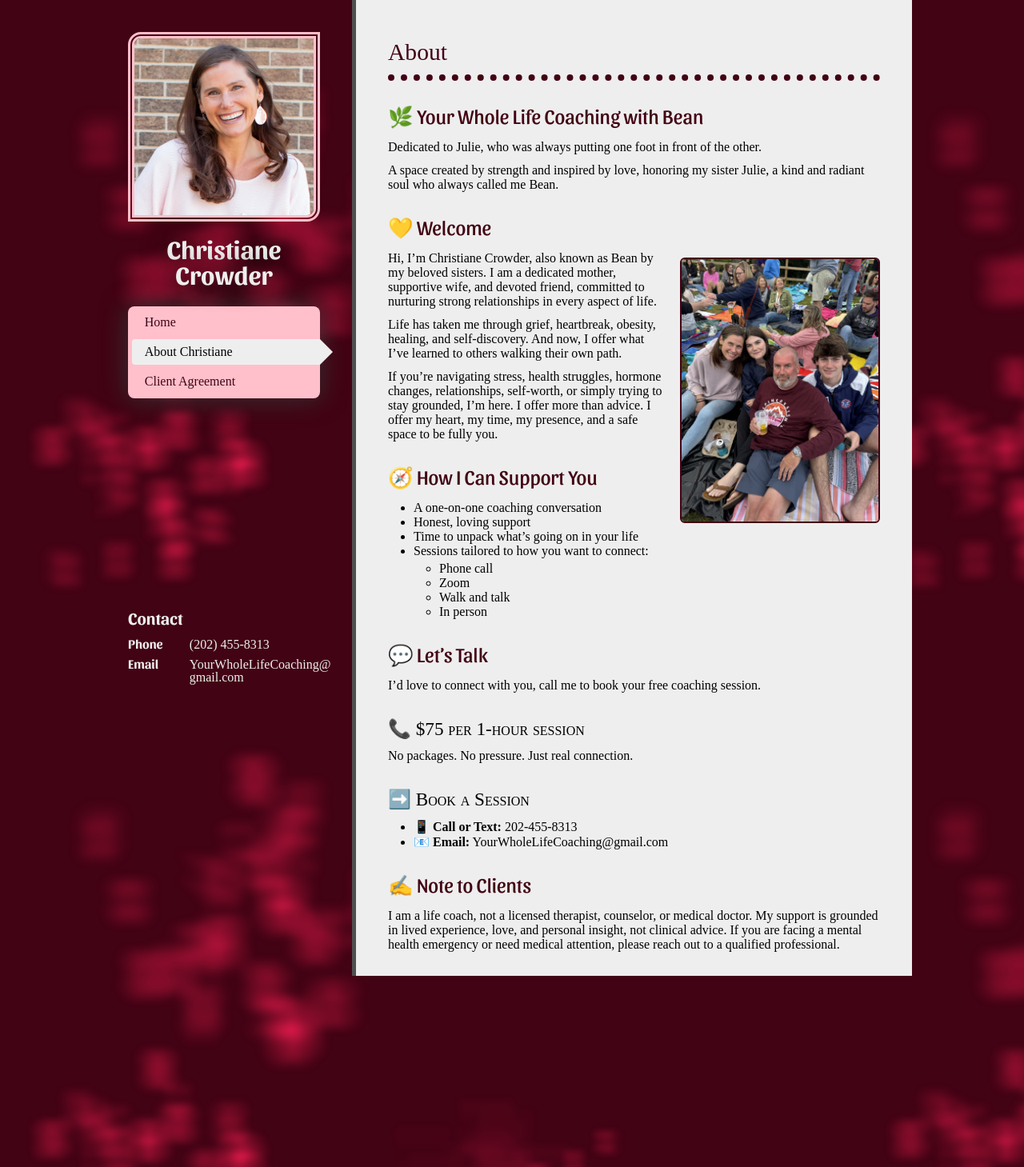
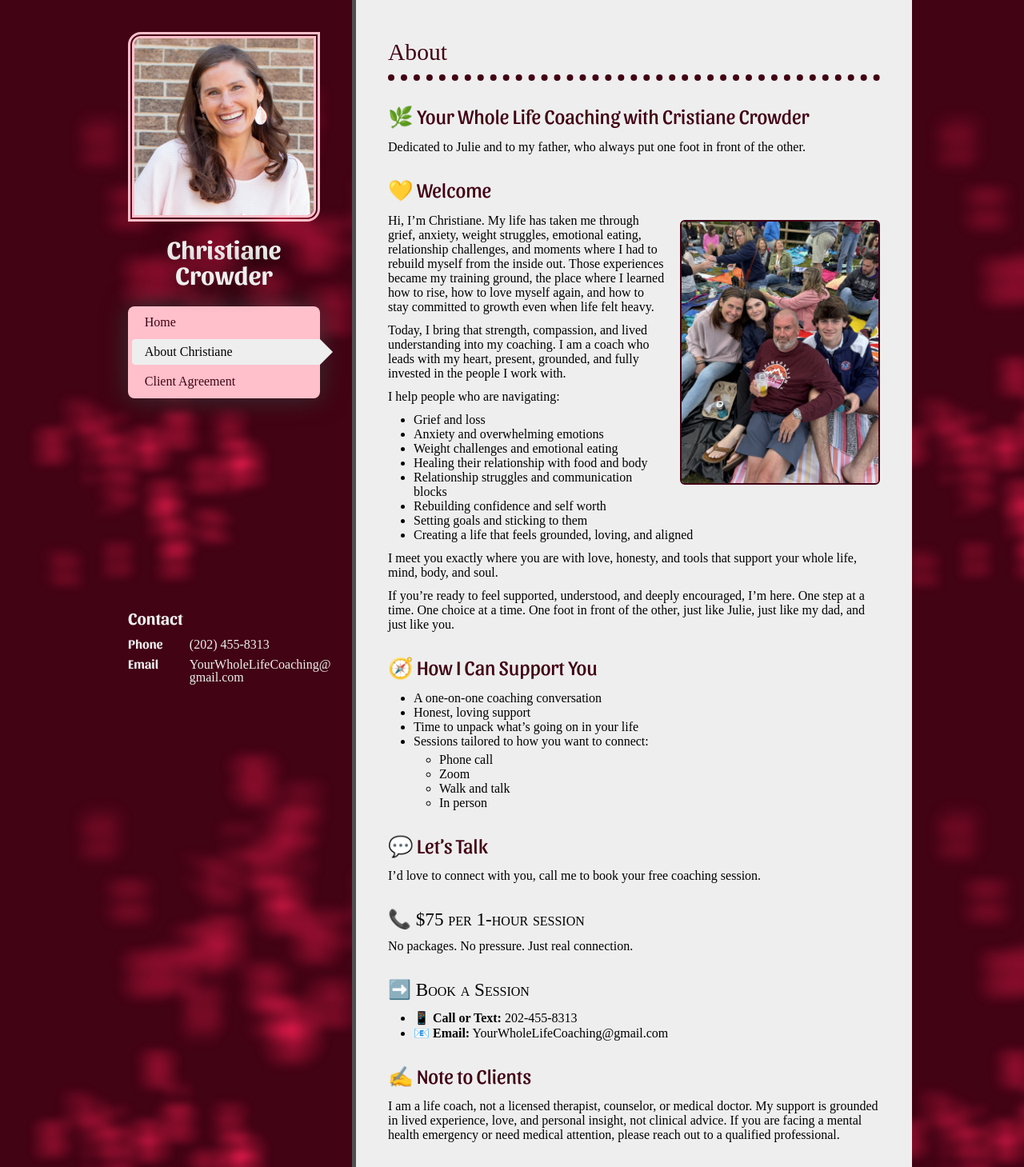
Before and after one commit to bean-crowder/bean-crowder.github.io, a Jekyll site: the page built from about.markdown, in a window 1280 px wide. Shown: the whole page at 80% size. Built offline with Jekyll 4.4.1, drawn with Linux system fonts in a browser that asks for light colours.

Commit message:
Update about text

```diff
--- a/about.markdown
+++ b/about.markdown
@@ -4,21 +4,32 @@ title: About
 permalink: /about/
 ---
 
-## 🌿 Your Whole Life Coaching with Bean
-Dedicated to Julie, who was always putting one foot in front of the other.
-
-A space created by strength and inspired by love, honoring my sister Julie, a kind and radiant soul who always called me Bean.
+## 🌿 Your Whole Life Coaching with Cristiane Crowder
+Dedicated to Julie and to my father, who always put one foot in front of the other.
 
 
 ## 💛 Welcome
 ![Family picnic photo](/assets/images/family.jpg)
 
-Hi, I’m Christiane Crowder, also known as Bean by my beloved sisters. I am a dedicated mother, supportive wife, and devoted friend, committed to nurturing strong relationships in every aspect of life.
+Hi, I’m Christiane. My life has taken me through grief, anxiety, weight struggles, emotional eating, relationship challenges, and moments where I had to rebuild myself from the inside out. Those experiences became my training ground, the place where I learned how to rise, how to love myself again, and how to stay committed to growth even when life felt heavy.
 
-Life has taken me through grief, heartbreak, obesity, healing, and self-discovery. And now, I offer what I’ve learned to others walking their own path.
+Today, I bring that strength, compassion, and lived understanding into my coaching.
+I am a coach who leads with my heart, present, grounded, and fully invested in the people I work with.
 
-If you're navigating stress, health struggles, hormone changes, relationships, self-worth, or simply trying to stay grounded, I’m here.
-I offer more than advice. I offer my heart, my time, my presence, and a safe space to be fully you.
+I help people who are navigating:
+- Grief and loss
+- Anxiety and overwhelming emotions
+- Weight challenges and emotional eating
+- Healing their relationship with food and body
+- Relationship struggles and communication blocks
+- Rebuilding confidence and self worth
+- Setting goals and sticking to them
+- Creating a life that feels grounded, loving, and aligned
+
+I meet you exactly where you are with love, honesty, and tools that support your whole life, mind, body, and soul.
+
+If you’re ready to feel supported, understood, and deeply encouraged, I’m here.
+One step at a time. One choice at a time. One foot in front of the other, just like Julie, just like my dad, and just like you.
 
 ## 🧭 How I Can Support You
 - A one-on-one coaching conversation
```
